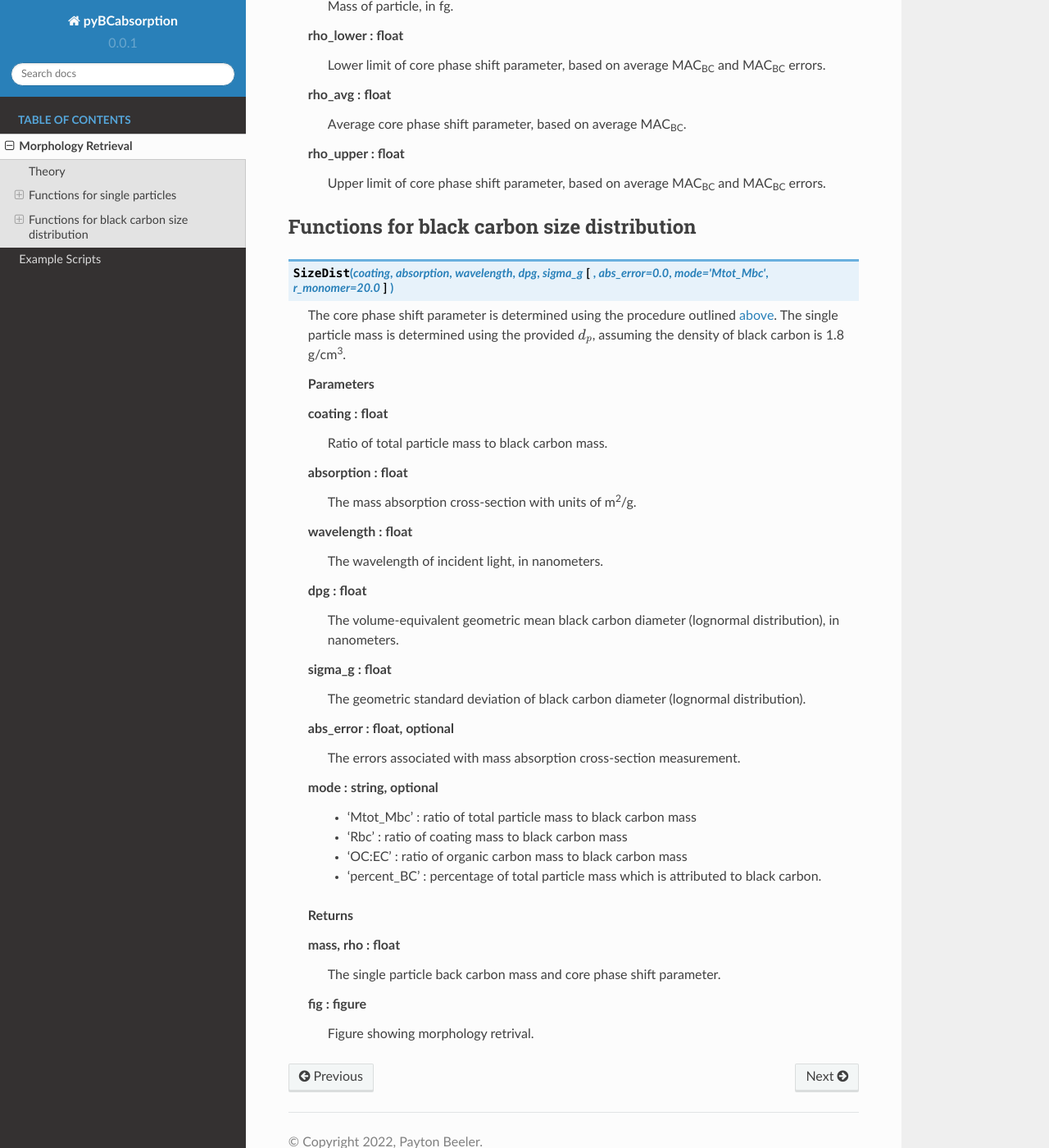
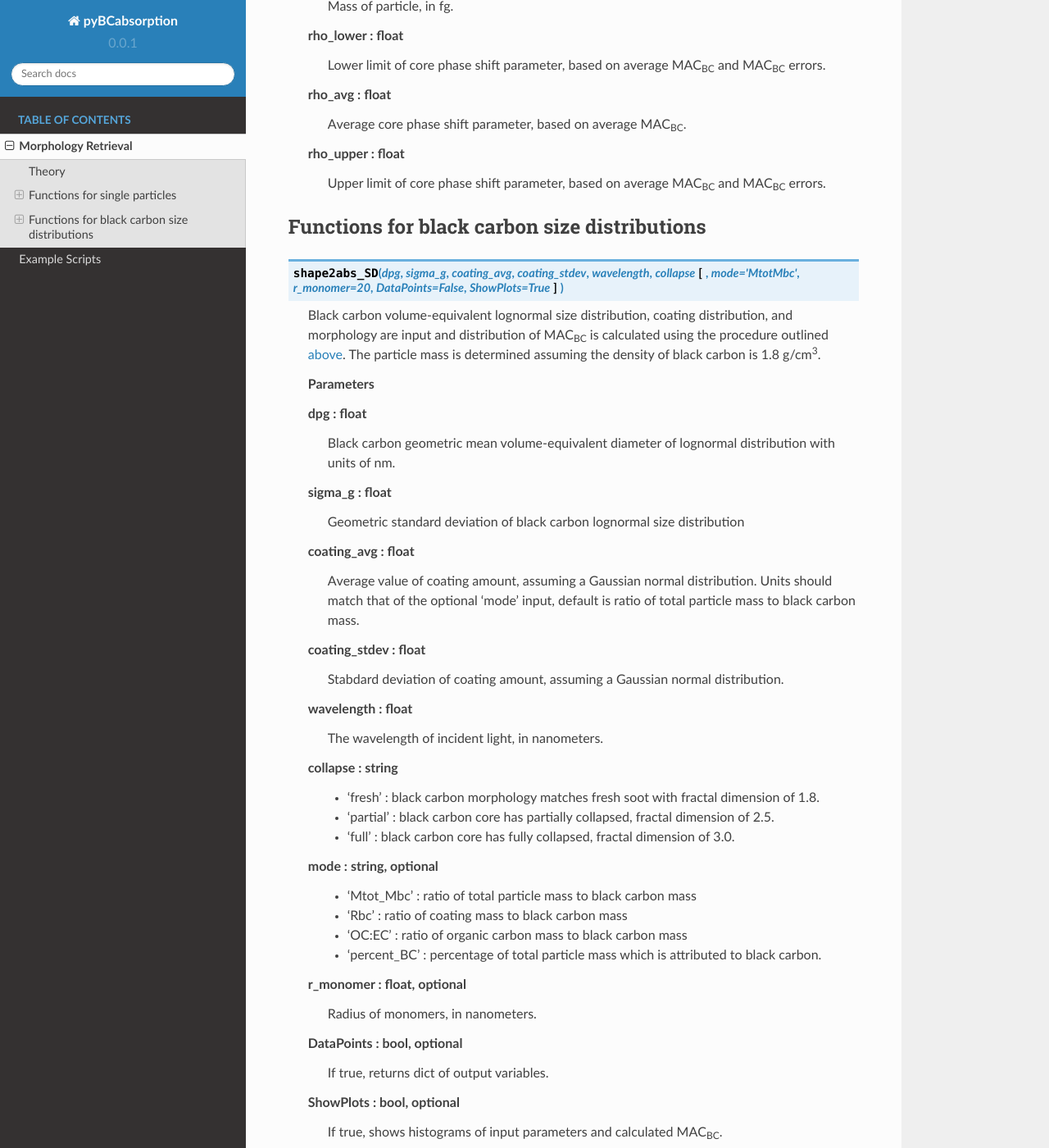
Before and after one commit to beelerpayton/FracScatt, a Sphinx documentation site: the page built from docs/source/functions.rst, in a window 1280 px wide and 1400 px high, scrolled down 4350 px. Shown: the whole window at 82% size. Built offline with Sphinx 7.4.7 and the Read the Docs theme 2.0.0, drawn with Linux system fonts in a browser that asks for light colours; pages that are not in the unit, such as notebooks, are missing from menus; some of the changed text lies outside the part shown.

Commit message:
Update functions.rst

```diff
--- a/docs/source/functions.rst
+++ b/docs/source/functions.rst
@@ -141,36 +141,97 @@ Functions for single particles
 
 
 
-Functions for black carbon size distribution
+Functions for black carbon size distributions
 ---------------------------------
 
-.. py:function:: SizeDist(coating, absorption, wavelength, dpg, sigma_g[, abs_error=0.0, mode='Mtot_Mbc', r_monomer=20.0])
+.. py:function:: shape2abs_SD(dpg, sigma_g, coating_avg, coating_stdev, wavelength, collapse, [mode='MtotMbc', r_monomer=20, DataPoints=False, ShowPlots=True])
 
-   The core phase shift parameter is determined using the procedure outlined `above <https://pyfracscatt.readthedocs.io/en/latest/functions.html#theory>`_. The single particle mass is determined using the provided :math:`{d_p}`, assuming the density of black carbon is 1.8 g/cm\ :sup:`3`.
+   Black carbon volume-equivalent lognormal size distribution, coating distribution, and morphology are input and distribution of MAC\ :sub:`BC` is calculated using the procedure outlined `above <https://pyBCabs.readthedocs.io/en/latest/functions.html#theory>`_. The particle mass is determined assuming the density of black carbon is 1.8 g/cm\ :sup:`3`.
 
    **Parameters**
 
-   coating : float
-	Ratio of total particle mass to black carbon mass.
-   absorption : float
-	The mass absorption cross-section with units of m\ :sup:`2`/g.
+   dpg : float
+	Black carbon geometric mean volume-equivalent diameter of lognormal distribution with units of nm.
+   sigma_g : float
+	Geometric standard deviation of black carbon lognormal size distribution
+   coating_avg : float
+	Average value of coating amount, assuming a Gaussian normal distribution. Units should match that of the optional 'mode' input, default is ratio of total particle mass to black carbon mass.
+   coating_stdev : float
+   	Stabdard deviation of coating amount, assuming a Gaussian normal distribution.
    wavelength : float
 	The wavelength of incident light, in nanometers.
-   dpg : float
-   	The volume-equivalent geometric mean black carbon diameter (lognormal distribution), in nanometers.
-   sigma_g : float
-   	The geometric standard deviation of black carbon diameter (lognormal distribution).
-   abs_error : float, optional
-	The errors associated with mass absorption cross-section measurement.
+   collapse : string
+   	- 'fresh' : black carbon morphology matches fresh soot with fractal dimension of 1.8.
+	- 'partial' : black carbon core has partially collapsed, fractal dimension of 2.5.
+	- 'full' : black carbon core has fully collapsed, fractal dimension of 3.0.
    mode : string, optional
 	- 'Mtot_Mbc' : ratio of total particle mass to black carbon mass
 	- 'Rbc' : ratio of coating mass to black carbon mass
 	- 'OC:EC' : ratio of organic carbon mass to black carbon mass
 	- 'percent_BC' : percentage of total particle mass which is attributed to black carbon.
+   r_monomer : float, optional
+	Radius of monomers, in nanometers.
+   DataPoints : bool, optional
+	If true, returns dict of output variables.
+   ShowPlots : bool, optional
+	If true, shows histograms of input parameters and calculated MAC\ :sub:`BC`.
 
    **Returns**
 
-   mass, rho : float
-	The single particle back carbon mass and core phase shift parameter.
-   fig : figure
-	Figure showing morphology retrival.
+   dp : float
+   	- If DataPoints==True, volume-equivalent black carbon diameters used in calculations, in nm.
+	- If DataPoints==False, average and standard deviation of volume-equivalent black carbon diameters used in calculations, in nm.
+   coating : float
+   	- If DataPoints==True, coating amounts used in calculations, with units matching those of 'mode' option.
+	- If DataPoints==False, average and standard deviation of coating amounts used in calculations, with units matching those of 'mode' option.
+   MAC : float
+	MAC\ :sub:`BC` with units of m\ :sup:`2`/g.
+   	- If DataPoints==True, calculated MAC\ :sub:`BC` values, in  m\ :sup:`2`/g.
+	- If DataPoints==False, average and standard deviation of calculated MAC\ :sub:`BC` values, in  m\ :sup:`2`/g.
+
+.. py:function:: abs2shape_SD(coating, absorption, wavelength, dpg, sigma_g, [abs_error=0.0, mode='MtotMbc', r_monomer=20, asDict=True, ReturnPlot=True])
+
+   Black carbon volume-equivalent lognormal size distribution, coating amount, and MAC\ :sub:`BC` are input and morpholgy is inferred using the procedure outlined `above <https://pyBCabs.readthedocs.io/en/latest/functions.html#theory>`_. The particle mass is determined assuming the density of black carbon is 1.8 g/cm\ :sup:`3`.
+
+   **Parameters**
+
+   coating:
+	Coating amount with units matching that of the optional 'mode' input. Default is ratio of total particle mass to black carbon mass.
+   absorption:
+	MAC\ :sub:`BC` with units of m\ :sup:`2`/g.
+   wavelength : float
+	The wavelength of incident light, in nanometers.
+   dpg : float
+	Black carbon geometric mean volume-equivalent diameter of lognormal distribution with units of nm.
+   sigma_g : float
+	Geometric standard deviation of black carbon lognormal size distribution.
+   abs_error : float, optional
+	Error associated with measurement of MAC\ :sub:`BC`, in  m\ :sup:`2`/g.
+   mode : string, optional
+	- 'Mtot_Mbc' : ratio of total particle mass to black carbon mass.
+	- 'Rbc' : ratio of coating mass to black carbon mass.
+	- 'OC:EC' : ratio of organic carbon mass to black carbon mass.
+	- 'percent_BC' : percentage of total particle mass which is attributed to black carbon.
+   r_monomer : float, optional
+	Radius of monomers, in nanometers.
+   asDict : bool, optional
+	If true, returns dict of output variables.
+   ReturnPlot : bool, optional
+	If true, returns figure and axes with morphology retrival plot.
+
+   **Returns**
+
+   fig, ax : figure, axes
+	If ReturnPlot==True, figure and axes with morphology retrival plot.
+   lower_mass : float
+	Average-standard deviation of mass of particles, in fg.
+   avg_mass : float
+	Average mass of particles, in fg.
+   upper_mass : float
+	Average+standard deviation of mass of particles, in fg.
+   rho_lower : float
+	Lower limit of core phase shift parameter, based on average MAC\ :sub:`BC` and MAC\ :sub:`BC` errors.
+   rho_avg : float
+	Average core phase shift parameter, based on average MAC\ :sub:`BC`.
+   rho_upper : float
+	Upper limit of core phase shift parameter, based on average MAC\ :sub:`BC` and MAC\ :sub:`BC` errors.
```
